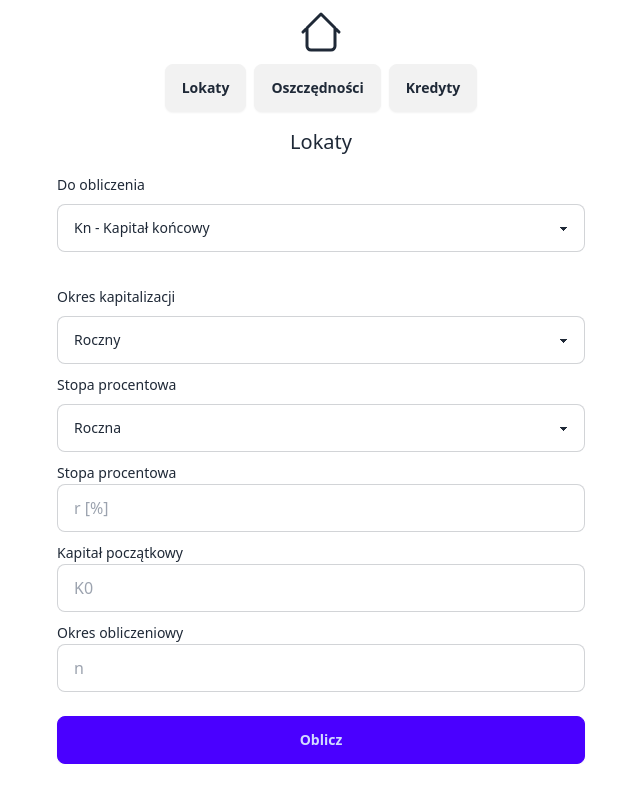
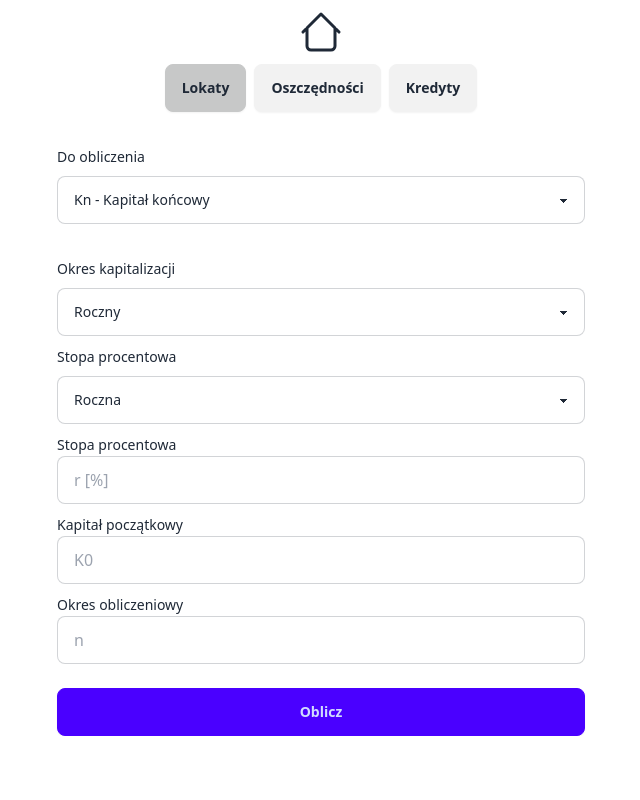
Before and after one commit to kmk00/lokaty-oszczednosci-kredyty-kalkulator, a React (Vite) app: page /lokaty in a window 1280 px wide. Shown: the whole page, without its empty margins (319-959 px from the left). Built offline with nearby package versions, Linux system fonts and the light colour scheme.

Commit message:
Improve UI/UX

```diff
--- a/src/components/LokatyContent.tsx
+++ b/src/components/LokatyContent.tsx
@@ -14,7 +14,6 @@ const LokatyContent = () => {
 
   return (
     <div className="w-full px-2">
-      <h1 className="text-center text-xl">Lokaty</h1>
       <LokatyForm
         setAnswer={setAnswer}
         handleOptionChange={handleOptionChange}
--- a/src/components/Navigation.tsx
+++ b/src/components/Navigation.tsx
@@ -2,19 +2,30 @@ import { Link } from "react-router-dom";
 import { IconamoonHomeLight } from "./UI/IconamoonHomeLight";
 
 const Navigation = () => {
+  const pageName = window.location.pathname.split("/")[1];
+
   return (
     <nav className="grid place-items-center mt-2">
       <Link className="hover:scale-105 transition-transform duration-75" to="/">
         <IconamoonHomeLight />
       </Link>
       <div className="flex gap-2 mt-2">
-        <Link to="/lokaty" className="btn">
+        <Link
+          to="/lokaty"
+          className={`btn ${pageName === "lokaty" ? "btn-active" : ""}`}
+        >
           Lokaty
         </Link>
-        <Link to="/oszczednosci" className="btn">
+        <Link
+          to="/oszczednosci"
+          className={`btn ${pageName === "oszczednosci" ? "btn-active" : ""}`}
+        >
           Oszczędności
         </Link>
-        <Link to="/kredyty" className="btn">
+        <Link
+          to="/kredyty"
+          className={`btn ${pageName === "kredyty" ? "btn-active" : ""}`}
+        >
           Kredyty
         </Link>
       </div>
```
